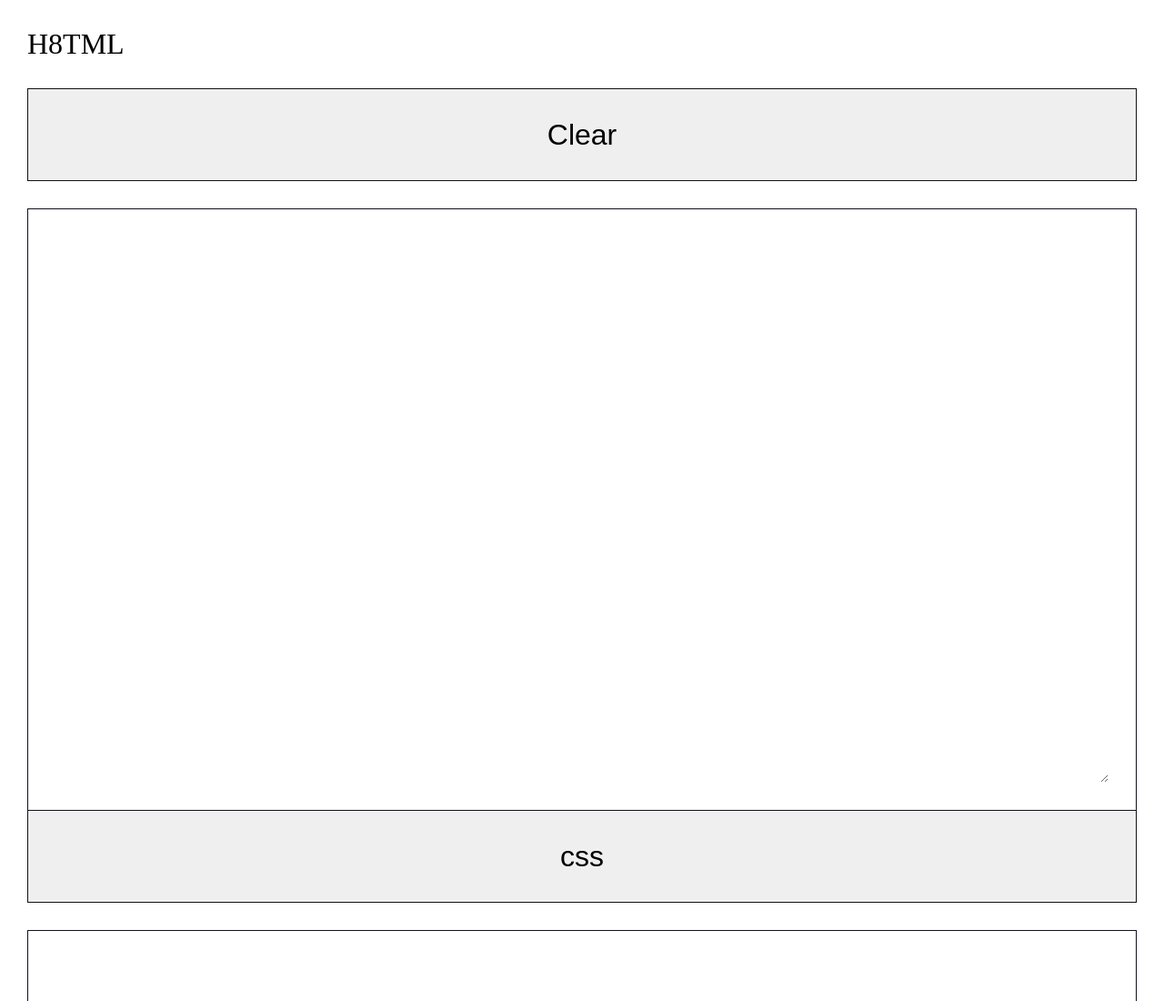
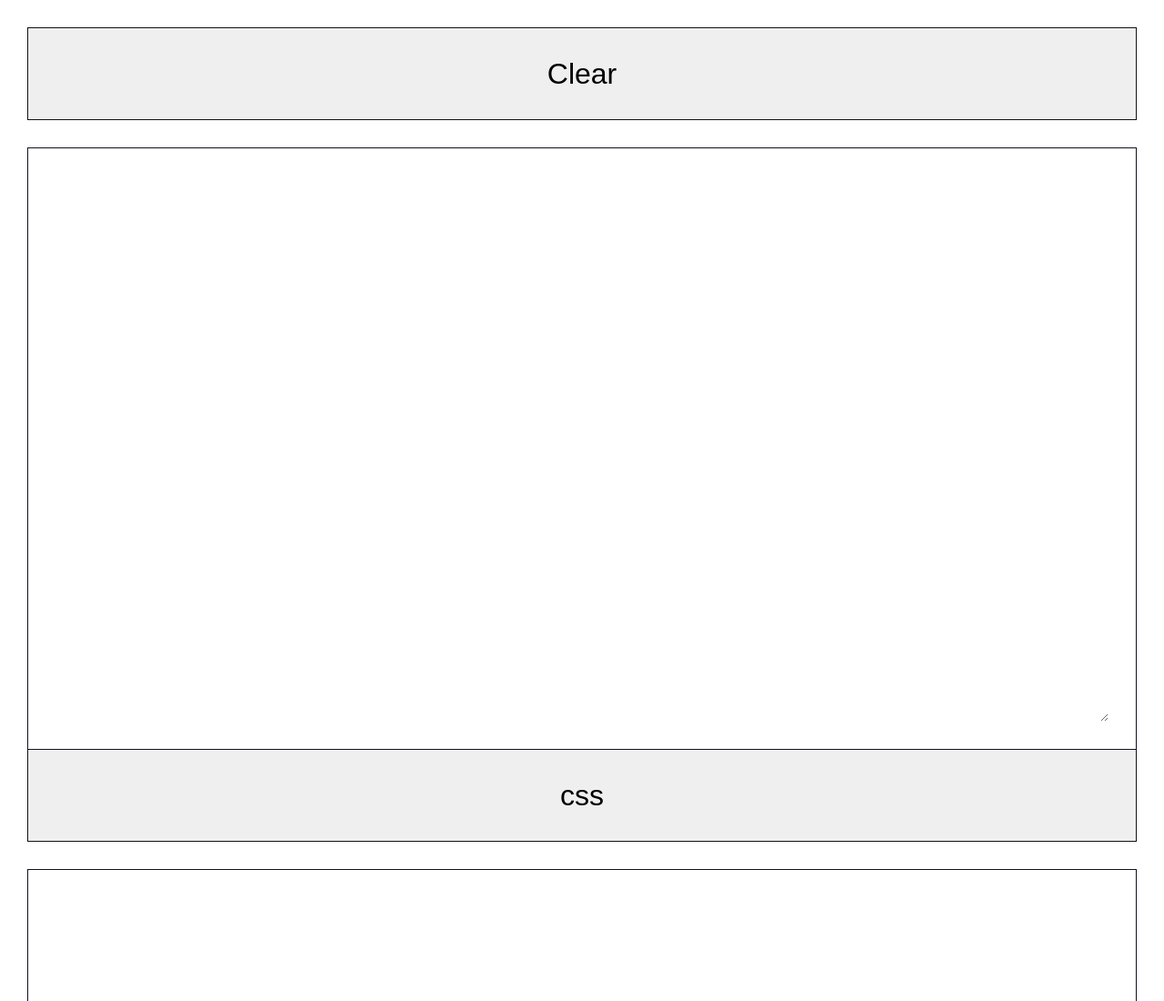
Before and after one commit to dt0396603988/HvT, a plain HTML site: page nap.html in a window 1280 px wide. Shown: the top 1100 px of the page at 91% size. Drawn offline with Linux system fonts and the light colour scheme.

Commit message:
Update nap.html

```diff
--- a/nap.html
+++ b/nap.html
@@ -54,8 +54,6 @@ window.onload = function()
 <title>H&T</title>
 </head>
 <body>
-	<div id="html_DivId" style="margin-bottom: 30px">H8TML</div>
-
 	<div style="background-color: #fff; border: 1px solid #111; height: 100px; margin-bottom: 30px">
 		<input style="width: 100%; height: 100px" type="button" value="Clear" onmouseup="localStorage.clear(); location.reload();" />
 	</div>
@@ -80,6 +78,5 @@ window.onload = function()
 	<div style="background-color: #fff; border: 1px solid #111; border-top: none; height: 100px; margin-bottom: 30px">
 		<input style="width: 100%; height: 100px" type="button" value="html" onmouseup="localStorage.setItem('html', $('html_TxId').value); this.style.backgroundColor='#fdd'" />
 	</div>
-
 </body>
 </html>
```
